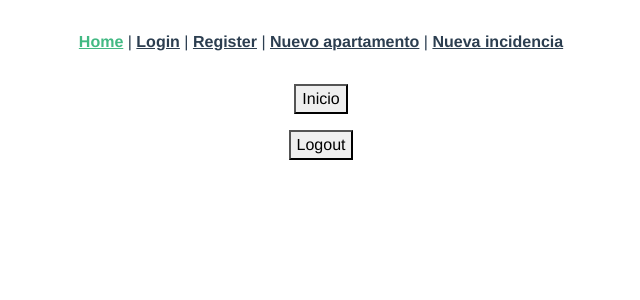
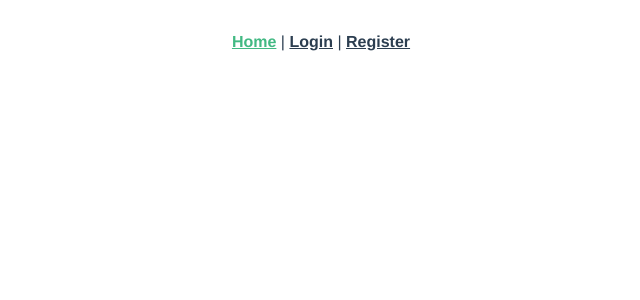
Before and after one commit to jesusrodriguezgonzalez/Jesus-Rodriguez_Front-Final-Project-202201-MAD, a Vue app: page / in a window 1280 px wide. Shown: the top 300 px of the page, without its empty margins (319-959 px from the left). Built offline with nearby package versions, Linux system fonts and the light colour scheme.

Commit message:
Added link to incident from HomeDetail.vue

```diff
--- a/src/App.vue
+++ b/src/App.vue
@@ -2,9 +2,7 @@
   <nav>
     <router-link to="/">Home</router-link> |
     <router-link v-if="!this.userData" to="/login">Login</router-link> |
-    <router-link to="/register">Register</router-link> |
-    <router-link to="/new-apartment">Nuevo apartamento</router-link> |
-    <router-link to="/new-incident">Nueva incidencia</router-link>
+    <router-link to="/register">Register</router-link>
   </nav>
   <router-view />
 </template>
--- a/src/components/apartments/HomeDetail.vue
+++ b/src/components/apartments/HomeDetail.vue
@@ -10,12 +10,15 @@
         <li>province: {{ apartmentDetails.province }}</li>
         <li>incidents: {{ apartmentDetails.incidents }}</li>
         <li>status: {{ apartmentDetails.status }}</li>
+        <li>ID: {{ apartmentDetails._id }}</li>
       </ul>
     </div>
   </main>
   <p>
     <router-link to="/"><button>Volver</button></router-link>
-
+    <router-link :to="`/new-incident/${apartmentDetails._id}`">
+      ><button>Nueva Incidencia</button>
+    </router-link>
     <button v-if="userData.rol === 'Owner'" v-on:click="deleteApartment()">Eliminar</button>
     <button v-if="userData.rol === 'Owner'" v-on:click="updateApartment()">Editar</button>
   </p>
--- a/src/components/apartments/HomePage.vue
+++ b/src/components/apartments/HomePage.vue
@@ -23,10 +23,10 @@
       </div>
     </div>
     <p>
-      <router-link to="/"><button>Inicio</button></router-link>
+      <router-link v-if="userData" to="/"><button>Inicio</button></router-link>
     </p>
     <p>
-      <router-link to="/login"><button>Logout</button></router-link>
+      <router-link v-if="userData" to="/login"><button>Logout</button></router-link>
     </p>
   </main>
 </template>
--- a/src/components/apartments/MyApartmentsActions.vue
+++ b/src/components/apartments/MyApartmentsActions.vue
@@ -1,10 +1,7 @@
 <template>
   <div class="container-details">
     <h1>My Apartments</h1>
-    <nav>
-      <router-link to="/new-apartment">Nuevo apartamento</router-link> |
-      <router-link to="/new-incident">Nueva incidencia</router-link>
-    </nav>
+    <nav><router-link to="/new-apartment">Nuevo apartamento</router-link></nav>
     <router-view />
   </div>
 </template>
--- a/src/components/incidents/NewIncidents.vue
+++ b/src/components/incidents/NewIncidents.vue
@@ -60,7 +60,7 @@
           </select>
         </label>
       </div>
-
+      {{ incident.id_apartment }}
       <div class="form-group">
         <button class="btn btn-primary">Register</button>
         <router-link to="/" class="btn btn-link">Cancel</router-link>
@@ -72,6 +72,7 @@
 <script lang="ts">
 import { mapState, mapActions } from 'vuex';
 import { defineComponent } from 'vue';
+import { useRoute } from 'vue-router';
 
 export default defineComponent({
   name: 'NewIncidents',
@@ -83,7 +84,7 @@ export default defineComponent({
         description: '',
         priority: 'Medium',
         state: 'Open',
-        id_apartment: '623050d6664f29990e9b6d85',
+        id_apartment: '0',
       },
       submitted: false,
 
@@ -116,5 +117,11 @@ export default defineComponent({
       this.registerIncident(this.incident);
     },
   },
+
+  mounted() {
+    const route = useRoute();
+    const { id } = route.params;
+    this.incident.id_apartment = id as string;
+  },
 });
 </script>
--- a/src/router/index.ts
+++ b/src/router/index.ts
@@ -11,7 +11,7 @@ const routes: Array<RouteRecordRaw> = [
   { path: '/login', component: LoginPage },
   { path: '/register', component: RegisterPage },
   { path: '/new-apartment', component: NewApartment },
-  { path: '/new-incident', component: NewIncidents },
+  { path: '/new-incident/:id', component: NewIncidents },
   { path: '/details-home/:id', component: HomeDetail },
   { path: '/', component: HomePage },
   {
```
